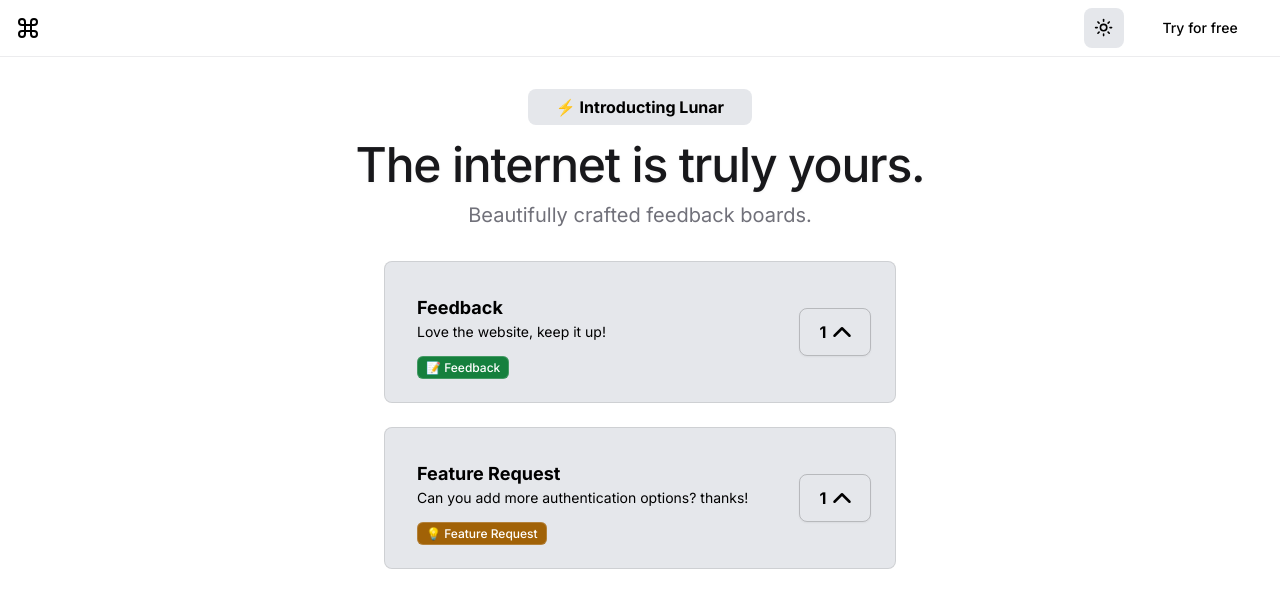
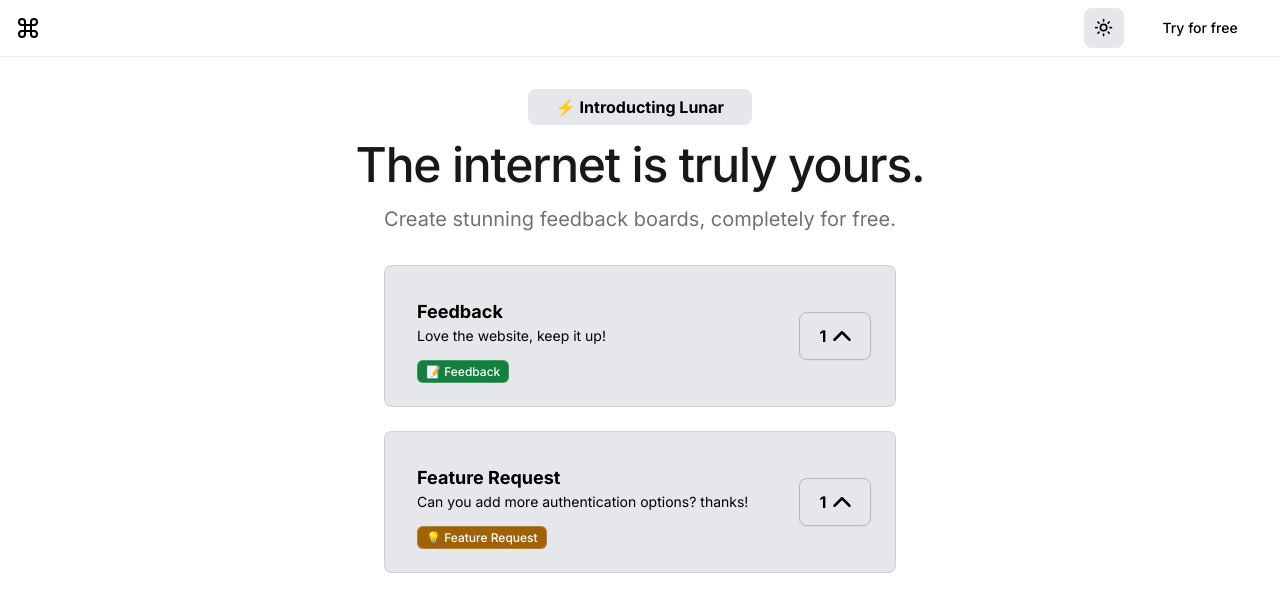
Before and after one commit to ramezj/astralics, a Next.js app in the folder client/: page / in a window 1280 px wide. Shown: the top 612 px of the page. Built offline with nearby package versions, Linux system fonts and the light colour scheme; no server answers.

Commit message:
changed slogan,, new div

```diff
--- a/client/pages/index.js
+++ b/client/pages/index.js
@@ -44,6 +44,7 @@ export default function Component() {
            The internet is truly yours.
             </motion.h1>
             <div>
+              <div className='2xl:w-full lg:w-full md:w-full w-3/4 mt-4 '>
             <motion.h1
             initial={{
               opacity: 0,
@@ -53,9 +54,10 @@ export default function Component() {
               opacity: 1,
               x:0
             }}
-            transition={{duration: 0.8}} className="leading-7 [&:not(:first-child)]:mt-6 text-muted-foreground mt-3 text-xl">
-              Beautifully crafted feedback boards.
+            transition={{duration: 0.8}} className="leading-7 [&:not(:first-child)]:mt-6 text-muted-foreground text-xl">
+              Create stunning feedback boards, completely for free.
             </motion.h1>
+            </div>
             </div>
             <br />
             {/* <div className='mt-2 mb-2'>
```
